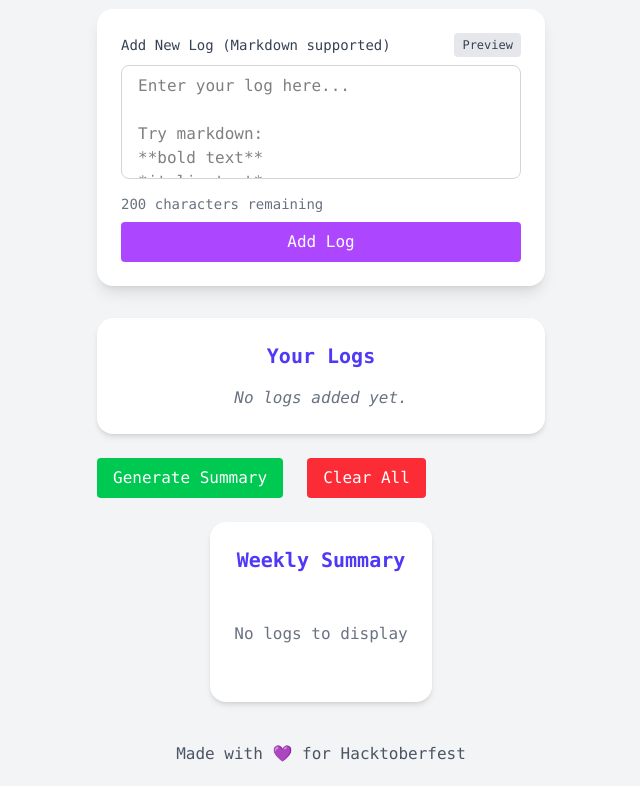
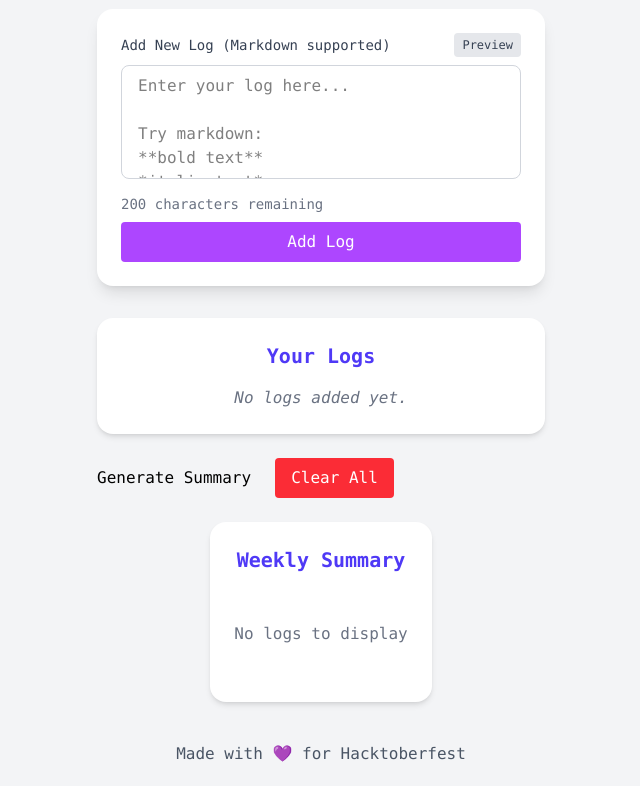
Before and after one commit to vatsark9/plumdejour, a React (Vite) app: page / in a window 1280 px wide. Shown: the part 472-1272 px from the top of the page, without its empty margins (319-959 px from the left). Built offline with nearby package versions, Linux system fonts and the light colour scheme.

Commit message:
Added hover effect on button summary to enchance UI

```diff
--- a/src/App.jsx
+++ b/src/App.jsx
@@ -204,7 +204,7 @@ export default function App() {
         <div className="flex gap-4">
           <button
             onClick={generateSummary}
-            className="bg-green-500 dark:bg-green-600 text-white px-4 py-2 rounded hover:bg-green-600 dark:hover:bg-green-700 transition-colors duration-300"
+            className="summary"
             title={
               viewMode === 'calendar' && selectedDate
                 ? `Generate summary from logs on ${selectedDate.toLocaleDateString()}`
```
Also changed, not shown: src/assets/Untitled-1.txt (added).
